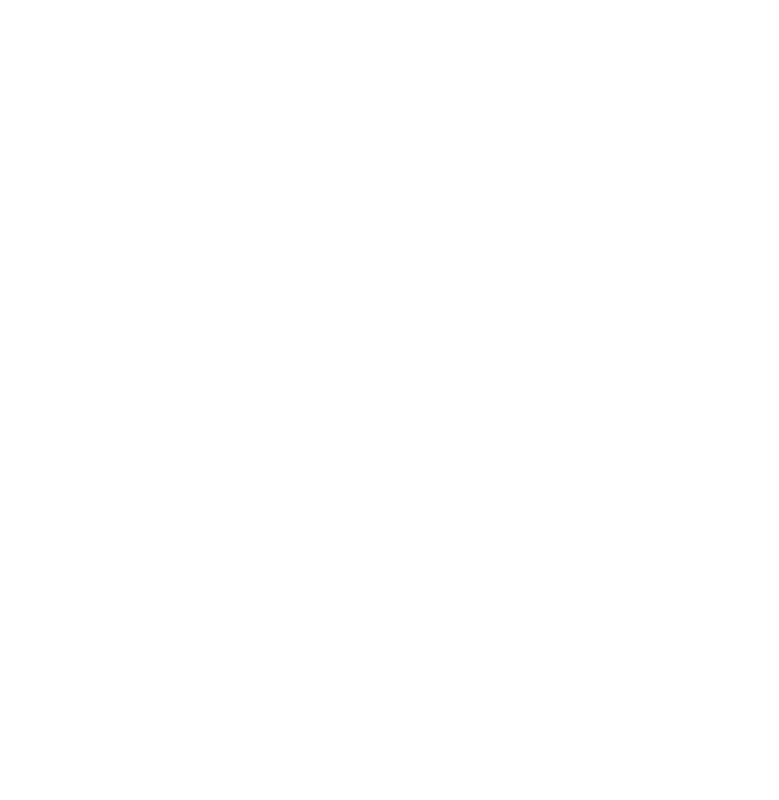
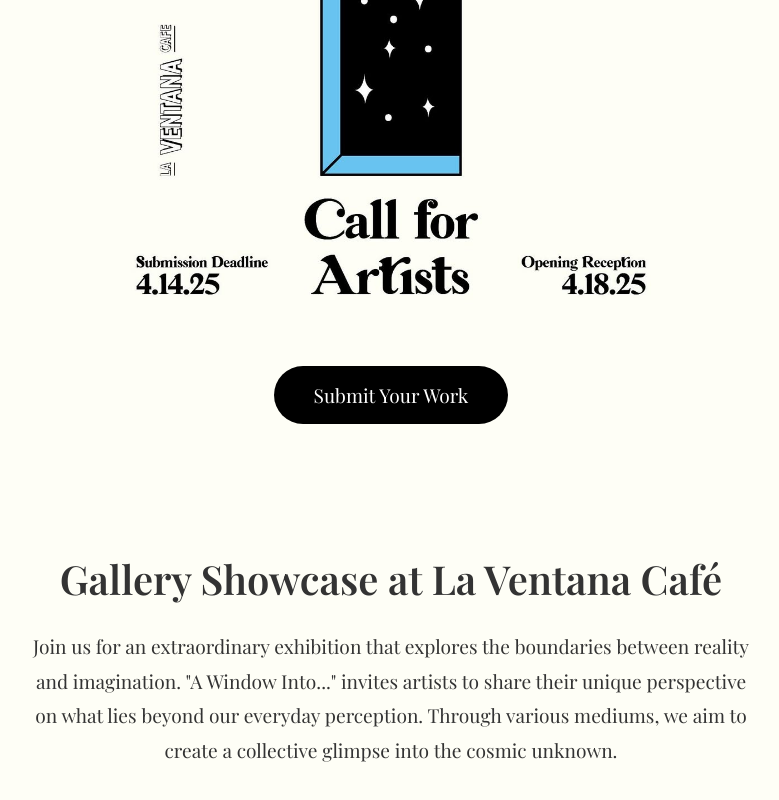
Before and after one commit to buidl-renaissance/art-night-detroit, a Next.js app: page /events/a-window-into in a window 1280 px wide. Before the commit this address had no page. Shown: the part 464-1264 px from the top of the page, without its empty margins (249-1028 px from the left). Before the commit the page ends 800 px from the top, so only its background shows below. Built offline with nearby package versions, Linux system fonts and the light colour scheme.

Commit message:
add events page for a window into

```diff
--- /dev/null
+++ b/src/pages/events/a-window-into.tsx
@@ -0,0 +1,286 @@
+import React from 'react';
+import Head from 'next/head';
+import styled from 'styled-components';
+
+const WindowIntoPage = () => {
+  return (
+    <PageContainer>
+      <Head>
+        <title>A Window Into... | Artist Showcase</title>
+        <meta name="description" content="Submit your work for our gallery showcase at La Ventana Café" />
+        <link href="https://fonts.googleapis.com/css2?family=Playfair+Display:wght@400;600;700&display=swap" rel="stylesheet" />
+      </Head>
+
+      <HeroSection>
+        <img className="hero-image" src="/images/a-window-into.jpg" alt="A Window Into..." width={600} />
+        <CtaButton>Submit Your Work</CtaButton>
+      </HeroSection>
+
+      <AboutSection>
+        <SectionTitle>Gallery Showcase at La Ventana Café</SectionTitle>
+        <Description>
+          Join us for an extraordinary exhibition that explores the boundaries between reality and imagination.
+          &quot;A Window Into...&quot; invites artists to share their unique perspective on what lies beyond our everyday
+          perception. Through various mediums, we aim to create a collective glimpse into the cosmic unknown.
+        </Description>
+      </AboutSection>
+
+      <KeyDatesSection>
+        <SectionTitle>Key Dates</SectionTitle>
+        <DateContainer>
+          <DateItem>
+            <DateIcon>📅</DateIcon>
+            <DateInfo>
+              <DateTitle>Submission Deadline</DateTitle>
+              <DateValue>April 14, 2025</DateValue>
+            </DateInfo>
+          </DateItem>
+          <DateItem>
+            <DateIcon>🎨</DateIcon>
+            <DateInfo>
+              <DateTitle>Opening Reception</DateTitle>
+              <DateValue>April 18, 2025</DateValue>
+            </DateInfo>
+          </DateItem>
+        </DateContainer>
+      </KeyDatesSection>
+
+      <GuidelinesSection>
+        <SectionTitle>Submission Guidelines</SectionTitle>
+        <GuidelinesList>
+          <GuidelineItem>All mediums accepted: painting, photography, digital art, sculpture</GuidelineItem>
+          <GuidelineItem>Work must relate to the theme of &quot;windows&quot; or &quot;portals&quot;</GuidelineItem>
+          <GuidelineItem>Maximum 3 submissions per artist</GuidelineItem>
+          <GuidelineItem>Include artist statement (max 250 words)</GuidelineItem>
+          <GuidelineItem>High-resolution images required for digital submissions</GuidelineItem>
+        </GuidelinesList>
+      </GuidelinesSection>
+
+      <Footer>
+        <FooterContent>
+          <FooterTitle>Connect With Us</FooterTitle>
+          <ContactInfo>
+            <ContactItem>IG: <a href="https://www.instagram.com/artnightdetroit/">@artnightdetroit</a></ContactItem>
+          </ContactInfo>
+        </FooterContent>
+      </Footer>
+    </PageContainer>
+  );
+};
+
+export default WindowIntoPage;
+
+// Styled Components
+const PageContainer = styled.div`
+  background-color: #fefef6;
+  font-family: 'Playfair Display', serif;
+  color: #333;
+  max-width: 100%;
+  overflow-x: hidden;
+`;
+
+const HeroSection = styled.section`
+  display: flex;
+  flex-direction: column;
+  align-items: center;
+  justify-content: center;
+  padding: 3rem 2rem;
+  text-align: center;
+  position: relative;
+  .hero-image {
+    width: 100%;
+    height: auto;
+    max-width: 600px;
+    @media (max-width: 768px) {
+      max-width: 100%;
+      padding: 0;
+    }
+  }
+  @media (max-width: 768px) {
+    padding: 1rem;
+  }
+`;
+
+const CtaButton = styled.button`
+  background-color: #000;
+  color: white;
+  font-family: inherit;
+  font-size: 1.2rem;
+  padding: 1rem 2.5rem;
+  border: none;
+  border-radius: 50px;
+  cursor: pointer;
+  margin-top: 2rem;
+  transition: transform 0.3s, box-shadow 0.3s;
+
+  &:hover {
+    transform: translateY(-3px);
+    box-shadow: 0 10px 20px rgba(0, 0, 0, 0.2);
+  }
+`;
+
+const SectionTitle = styled.h2`
+  font-size: 2.5rem;
+  margin-bottom: 1.5rem;
+  font-weight: 600;
+  @media (max-width: 768px) {
+    font-size: 2rem;
+  }
+`;
+
+const AboutSection = styled.section`
+  padding: 5rem 2rem;
+  max-width: 800px;
+  margin: 0 auto;
+  text-align: center;
+  @media (max-width: 768px) {
+    padding: 3rem 2rem;
+  }
+`;
+
+const Description = styled.p`
+  font-size: 1.2rem;
+  line-height: 1.8;
+  margin-bottom: 2rem;
+  @media (max-width: 768px) {
+    font-size: 1rem;
+  }
+`;
+
+const KeyDatesSection = styled.section`
+  padding: 5rem 2rem;
+  background-color: #FFFAF0;
+  text-align: center;
+  @media (max-width: 768px) {
+    padding: 3rem 2rem;
+  }
+`;
+
+const DateContainer = styled.div`
+  display: flex;
+  flex-wrap: wrap;
+  justify-content: center;
+  gap: 3rem;
+  max-width: 800px;
+  margin: 0 auto;
+`;
+
+const DateItem = styled.div`
+  display: flex;
+  align-items: center;
+  background-color: white;
+  padding: 1.5rem;
+  border-radius: 10px;
+  box-shadow: 0 5px 15px rgba(0, 0, 0, 0.05);
+  min-width: 300px;
+  border: 2px solid #F0E6D2;
+  transition: transform 0.2s ease;
+
+  &:hover {
+    transform: translateY(-5px);
+  }
+`;
+
+const DateIcon = styled.div`
+  font-size: 2.5rem;
+  margin-right: 1rem;
+`;
+
+const DateInfo = styled.div`
+  text-align: left;
+`;
+
+const DateTitle = styled.h3`
+  font-size: 1.2rem;
+  margin-bottom: 0.5rem;
+`;
+
+const DateValue = styled.p`
+  font-size: 1.5rem;
+  font-weight: 600;
+`;
+
+const GuidelinesSection = styled.section`
+  padding: 5rem 2rem;
+  background-color: #FFF8E8;
+  text-align: center;
+  border-top: 1px solid rgba(0, 0, 0, 0.05);
+  border-bottom: 1px solid rgba(0, 0, 0, 0.05);
+`;
+
+const GuidelinesList = styled.ul`
+  max-width: 800px;
+  margin: 0 auto;
+  text-align: left;
+  list-style: none;
+  background-color: #FFFDF7;
+  padding: 2rem;
+  border-radius: 12px;
+  box-shadow: 0 3px 10px rgba(0, 0, 0, 0.03);
+`;
+
+const GuidelineItem = styled.li`
+  font-size: 1.2rem;
+  margin-bottom: 1rem;
+  padding-left: 2rem;
+  position: relative;
+
+  &::before {
+    content: '★';
+    position: absolute;
+    left: 0;
+    color: #FF85B3;
+  }
+`;
+
+const Footer = styled.footer`
+  background-color: #000;
+  color: white;
+  padding: 3rem 2rem;
+  position: relative;
+  overflow: hidden;
+
+  &::before {
+    content: '';
+    position: absolute;
+    top: 0;
+    left: 0;
+    right: 0;
+    bottom: 0;
+    background-image: radial-gradient(white 1px, transparent 1px);
+    background-size: 50px 50px;
+    opacity: 0.1;
+    animation: twinkle 8s infinite alternate;
+  }
+`;
+
+const FooterContent = styled.div`
+  max-width: 800px;
+  margin: 0 auto;
+  text-align: center;
+  position: relative;
+  z-index: 1;
+`;
+
+const FooterTitle = styled.h3`
+  font-size: 1.8rem;
+  margin-bottom: 1.5rem;
+  font-family: 'Playfair Display', serif;
+  letter-spacing: 0.05em;
+`;
+
+const ContactInfo = styled.div`
+  display: flex;
+  flex-direction: column;
+  align-items: center;
+  gap: 0.8rem;
+`;
+
+const ContactItem = styled.p`
+  font-size: 1.2rem;
+  transition: transform 0.2s ease;
+
+  &:hover {
+    transform: translateY(-2px);
+  }
+`;
```
Also changed, not shown: package.json (+4 -3 lines), public/images/a-window-into.jpg (added), 1 other file (tests, documents, lock files or other folders).
